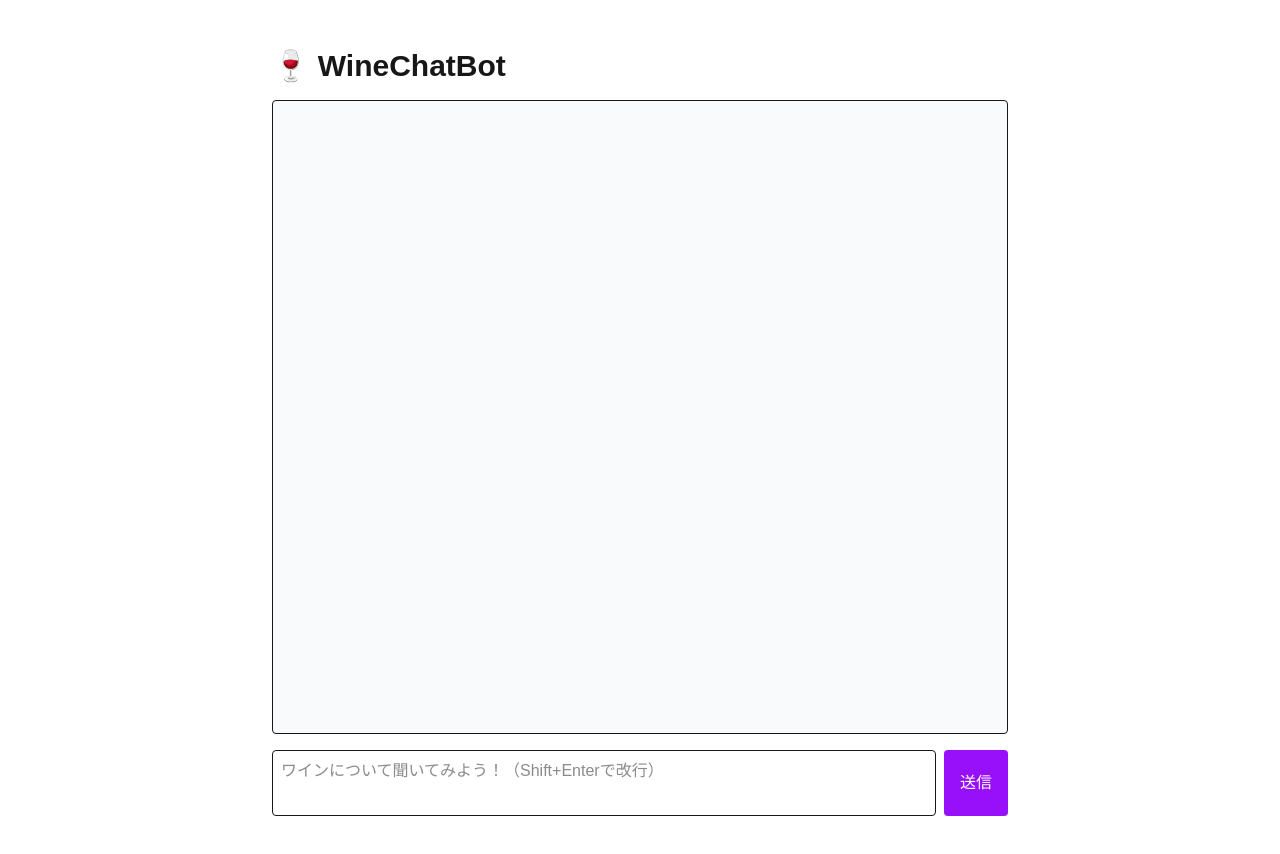
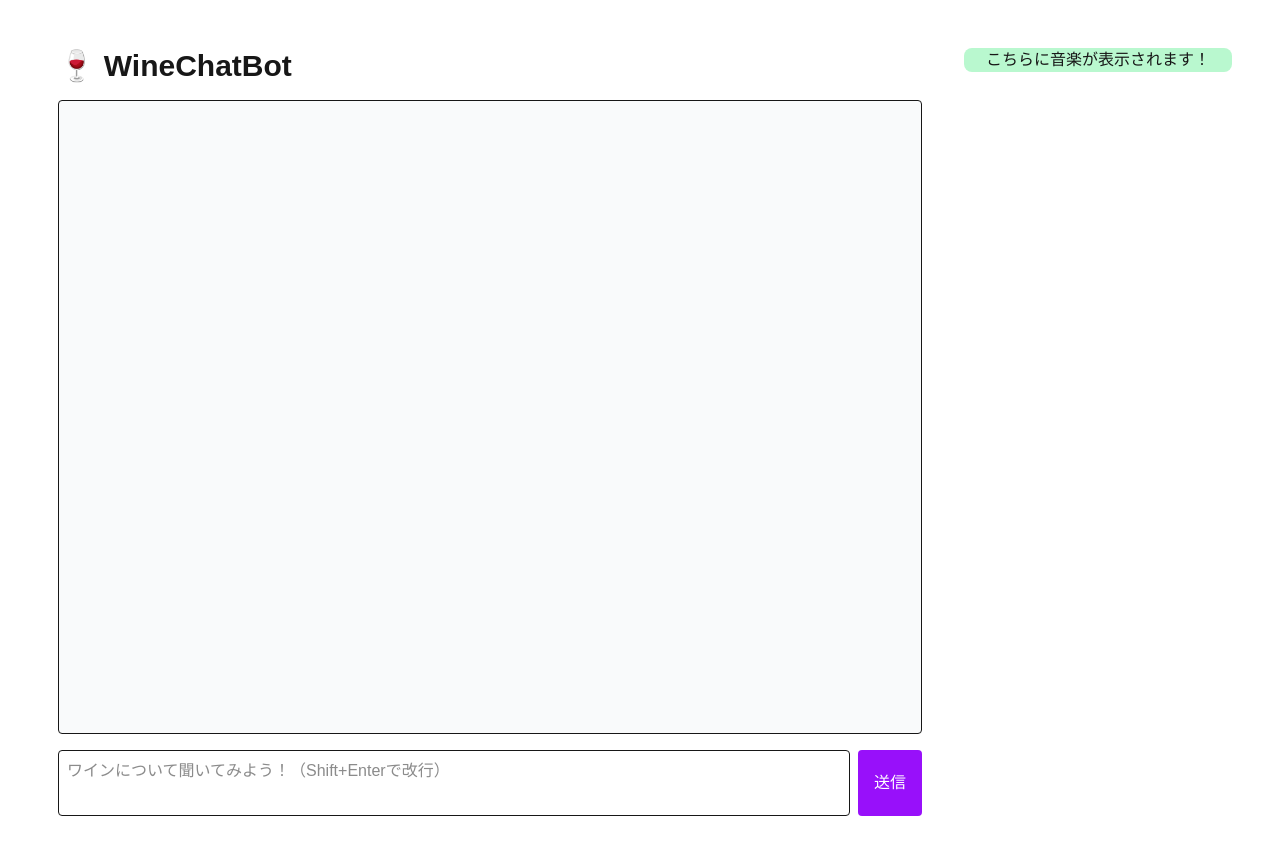
Before and after one commit to Kanta-Na/vin-chatbot, a Next.js app in the folder frontend/: page / in a window 1280 px wide. Shown: the top 854 px of the page. Built offline with nearby package versions, Linux system fonts and the light colour scheme.

Commit message:
Spotify 機能を追加

```diff
--- a/frontend/components/Chat.tsx
+++ b/frontend/components/Chat.tsx
@@ -15,7 +15,15 @@ export default function Chat() {
     const [input, setInput] = useState("");    // 入力欄の値を管理
     const [messages, setMessages] = useState<{ sender: string; text: string}[]>([]);    // メッセージの履歴を管理
     const [loading, setLoading] = useState(false);    // ローディング状態を管理
+    const [spotifyUrl, setSpotifyUrl] = useState<string | null>(null);    // Spotify URL を管理
 
+    // Spotify URL を抽出する関数
+    const extractSpotifyUrl = (text: string): string | null => {
+      const match = text.match(/https:\/\/open\.spotify\.com\/[^\s)]+/);
+      return match ? match[0] : null;
+    };
+
+    // メッセージを送信する関数
     const sendMessage = async () => {
         if (!input.trim()) return;    // 入力欄が空の場合は何もしない
 
@@ -34,9 +42,19 @@ export default function Chat() {
                 body: JSON.stringify({ message: input}),
             });
 
+            // レスポンスをJSON形式に変換する
             const data = await res.json();
-            const botMessage = { sender: "WineBot", text: data.reply || data.error || "エラーが発生しました。"};
+
+            // ボットのメッセージを作成する
+            const botMessage = { sender: "WineBot", text: data.reply || data.error || "エラーが発生しました。",};
             setMessages((prev) => [...prev, botMessage]);
+
+            // 🎧Spotify URL を抽出する
+            const foundUrl = extractSpotifyUrl(botMessage.text);
+            if (foundUrl) {
+              setSpotifyUrl(foundUrl);
+            }
+
         } catch (error) {
             setMessages((prev) => [...prev, {sender: "WineBot", text: "通信エラーが発生しました。"}]);
         }
@@ -55,7 +73,7 @@ export default function Chat() {
 
     // 表示する画面の中身を定義（HTMLっぽいけど、JSXという記法）（UIの部分）
     return (
-        <div className="h-screen flex flex-col max-w-3xl mx-auto p-4">
+        <div className="h-screen flex flex-row overflow-hidden">
 
           {/* "className" は Tailwind CSS のユーティリティクラスである。*/}
           {/* ユーティリティクラスは、クラス名を指定するだけで、スタイルを適用できる。*/}
@@ -63,23 +81,24 @@ export default function Chat() {
           {/*mx-autoは、左右のマージンを自動で設定するという意味。*/}
           {/*p-4は、パディングを4pxに設定するという意味。*/}
 
+          {/* 🎤チャット画面 （左）*/}
+          <div className="flex flex-col flex-1 max-w-4xl mx-auto p-4">
             <h1 className="text-3xl font-bold mb-4">🍷 WineChatBot</h1>
-
+            {/* メッセージ履歴 */}
             <div className="flex-1 overflow-y-auto border p-4 rounded mb-4 bg-gray-50">
               {messages.map((msg, index) => (
                 <div key={index} className={`mb-3 p-3 rounded ${msg.sender === "You" ? "text-right bg-white" : "text-left bg-blue-100"}`}>
                   <div className="font-semibold mb-1">{msg.sender}:</div>
                   <div className="prose prose-sm whitespace-pre-wrap">
-                  {/* GPT-4o 出力の Markdown に対応 */}
-                  <ReactMarkdown>{msg.text}</ReactMarkdown>
+                    <ReactMarkdown>{msg.text}</ReactMarkdown>  {/* GPT-4o 出力の Markdown に対応 */}
                   </div>
                 </div>
               ))}
               {loading && <div className="text-gray-500">WineBot: 考え中...</div>}
             </div>
 
+            {/* 🎤入力フォーム */}
             <div className="flex gap-2">
-            {/* 入力欄 （自動リサイズするテキストエリア）*/}
               <textarea
                 value={input}
                 onChange={(e) => setInput(e.target.value)}
@@ -88,7 +107,6 @@ export default function Chat() {
                 className="flex-grow border p-2 rounded resize-none"
                 rows={2}
               />
-            {/* 送信ボタン */}
               <button
                 onClick={sendMessage}
                 className="bg-purple-600 text-white px-4 py-2 rounded hover:bg-purple-700"
@@ -97,5 +115,26 @@ export default function Chat() {
               </button>
             </div>
           </div>
+
+          {/* 🎧 Spotify プレイヤー（右側） */}
+          <div className="w-[300px] p-4">
+            {spotifyUrl ? (
+              <iframe
+                src={`https://open.spotify.com/embed${new URL(spotifyUrl).pathname}`}
+                width="100%"
+                height="600"
+                style={{ border: "none"}}
+                allow="autoplay; clipboard-write; encrypted-media; fullscreen; picture-in-picture"
+                loading="lazy"
+                className="rounded-lg"
+              ></iframe>
+            ) : (
+              // Spotify がない場合はプレースホルダー
+              <div className="h[600px] bg-green-200 flex items-center justify-center rounded-lg">
+                こちらに音楽が表示されます！
+              </div>
+            )}
+          </div>
+        </div>
       );
 }
```
Also changed, not shown: 1 other file (tests, documents, lock files or other folders). Lines whose indentation alone changed are shown as unchanged.
